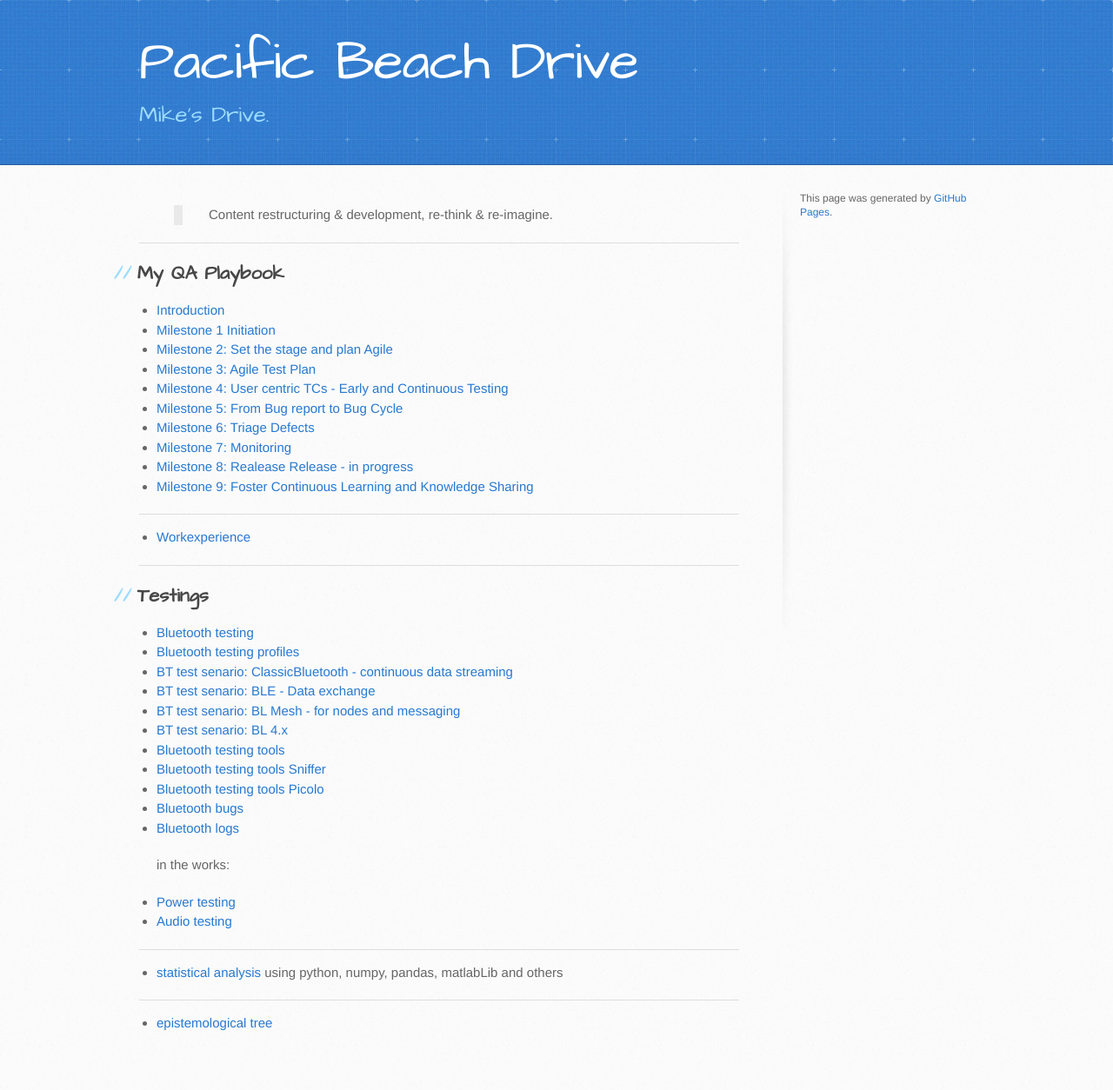
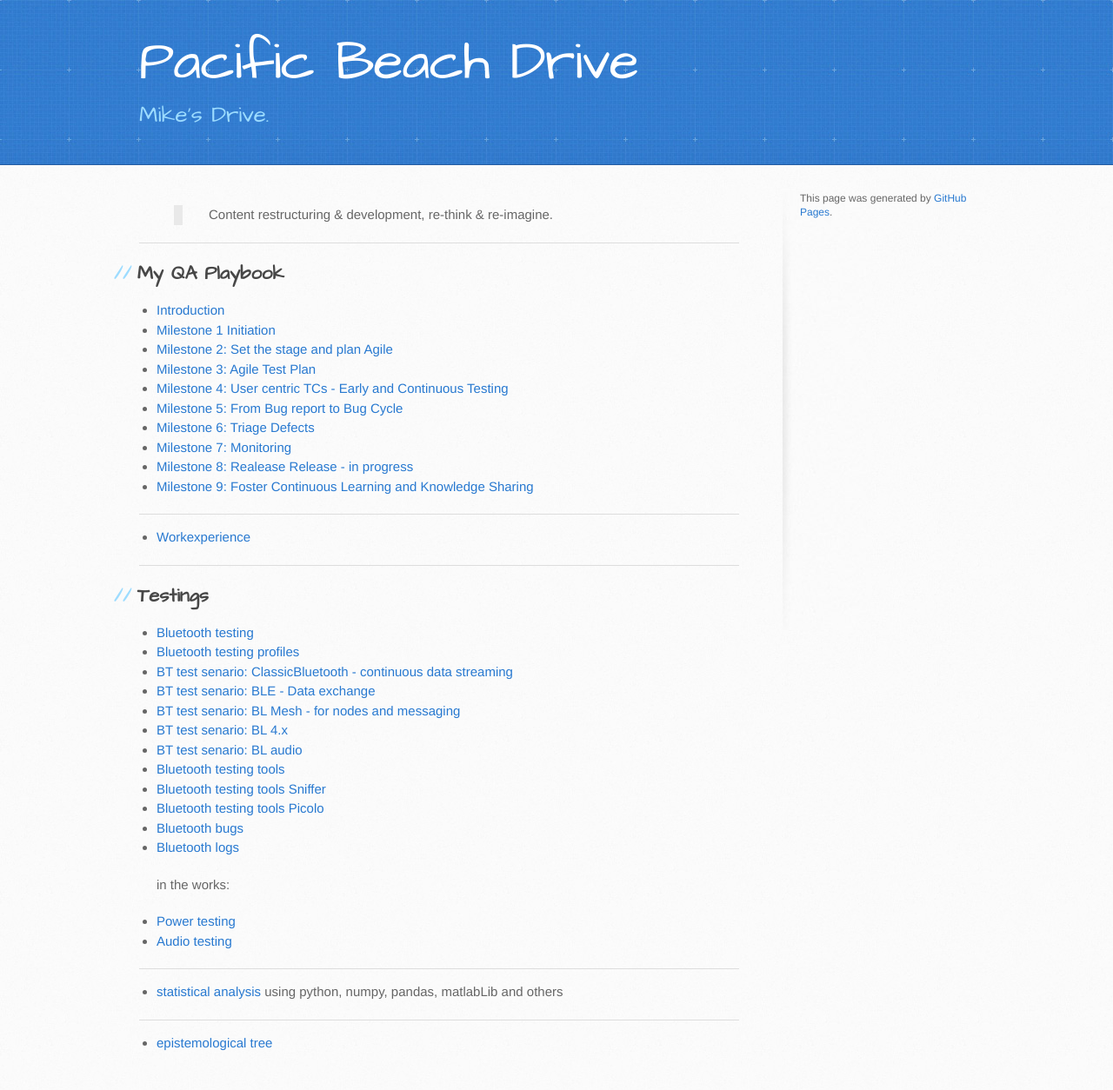
Before and after one commit to trumpfheller/trumpfheller.github.io, a Jekyll site: the page built from index.md, in a window 1280 px wide. Shown: the whole page at 87% size. Built offline with Jekyll 4.4.1, drawn with Linux system fonts in a browser that asks for light colours; before the commit the page ends 1231 px from its top, so only the background shows below that.

Commit message:
Update index.md

```diff
--- a/index.md
+++ b/index.md
@@ -31,6 +31,7 @@ layout: default
 - [BT test senario: BLE - Data exchange](./testing/bt_scenario_BLE.html)
 - [BT test senario: BL Mesh - for nodes and messaging](./testing/bt_scenario_mesh.html)
 - [BT test senario: BL 4.x](./testing/bt_scenario_Bluetooth4.html)
+- [BT test senario: BL audio](./testing/bt_scenario_audio.html)
 - [Bluetooth testing tools](./testing/btt.html)
 - [Bluetooth testing tools Sniffer](./testing/btt_sniffers.html)
 - [Bluetooth testing tools Picolo](./testing/btt_picolo.html)
```
